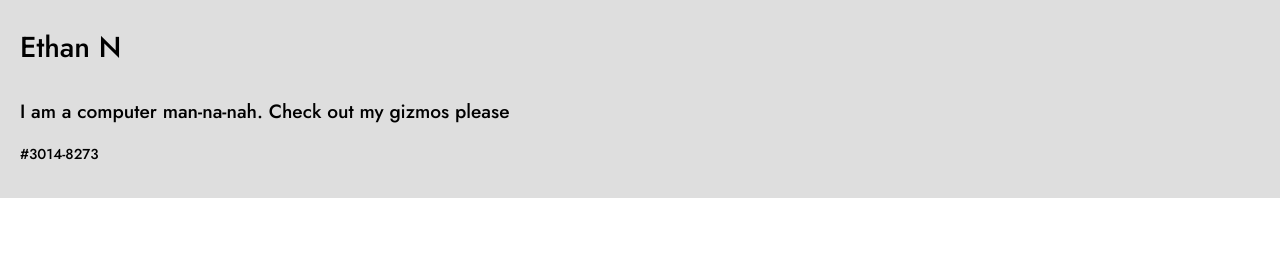
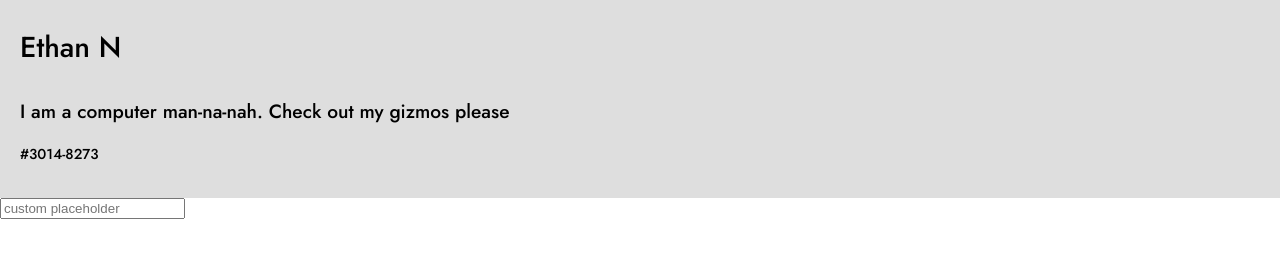
Before and after one commit to deluxe-code/subst-web, a website: page dev/sample_page.html in a window 1280 px wide. Shown: the part 286-544 px from the top of the page. Drawn offline with Linux system fonts and the light colour scheme; files that its build step writes are made by us from their sources.

Commit message:
Cards.js Custom Input Support

```diff
--- a/dev/sample_page.html
+++ b/dev/sample_page.html
@@ -7,6 +7,18 @@
     <link rel="stylesheet" href="styles/sample_page.css" />
   </head>
   <body>
+    <script type="module">
+      import { InputCard } from "../modules/cards.js";
+      console.log(InputCard);
+      let newInputCard = new InputCard({
+        content: {
+          type: "password",
+          placeholder: "custom placeholder"
+        },
+
+      });
+    </script>
+
     <section id="page-header">
       <h1>Settings.</h1>
       <p>Change your profile and preferences</p>
--- a/modules/cards.js
+++ b/modules/cards.js
@@ -58,7 +58,19 @@
     }
   }
 }
-
+export class InputCard extends Card {
+  constructor(card_config) {
+    super(card_config);
+    this.card_layout = this.finishLayout();
+  }
+  buildLayout() {
+    let content = this.getContent();
+    let inputElement = document.createElement("input");
+    inputElement.type = (content.type ? content.type : "text");
+    inputElement.placeholder = (content.placeholder ? content.placeholder : "default placeholder");
+    return inputElement;
+  }
+}
 export class TextAreaCard extends Card {
   constructor(card_config) {
     card_config.className = "input_card";
```
Also changed, not shown: 1 other file.
